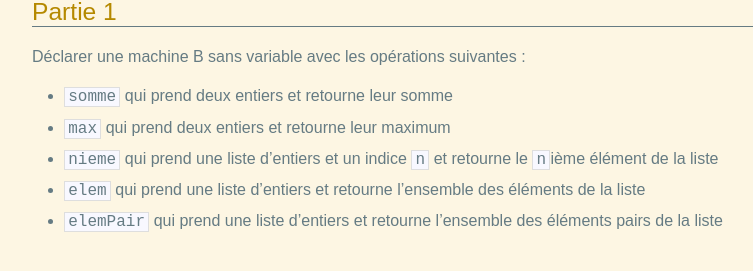
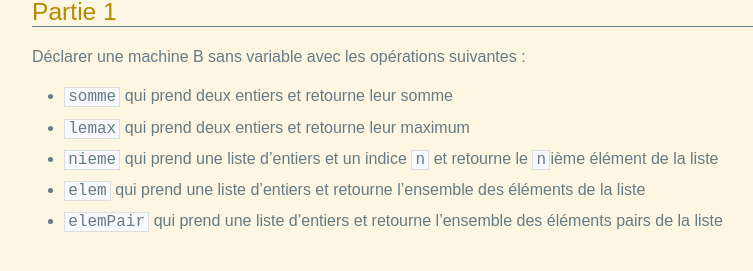
Before and after one commit to lacl-upec/m1ls, a Jekyll site: the page built from _posts/2016-03-23-partie 1.md, in a window 1280 px wide. Shown: the part 114-385 px from the top of the page, without its empty margins (38-791 px from the left). Built offline with Jekyll 4.4.1, drawn with Linux system fonts in a browser that asks for light colours.

Commit message:
Created :_posts/2016-03-23-partie 1.md

```diff
--- a/_posts/2016-03-23-partie 1.md
+++ b/_posts/2016-03-23-partie 1.md
@@ -7,7 +7,7 @@ Partie 1
 Déclarer une machine B sans variable avec les opérations suivantes :
 
 - `somme` qui prend deux entiers et retourne leur somme
-- `max` qui prend deux entiers et retourne leur maximum
+- `lemax` qui prend deux entiers et retourne leur maximum
 - `nieme` qui prend une liste d'entiers et un indice `n` et retourne le `n`ième élément de la liste
 - `elem` qui prend une liste d'entiers et retourne l'ensemble des éléments de la liste
 - `elemPair` qui prend une liste d'entiers et retourne l'ensemble des éléments pairs de la liste
```
